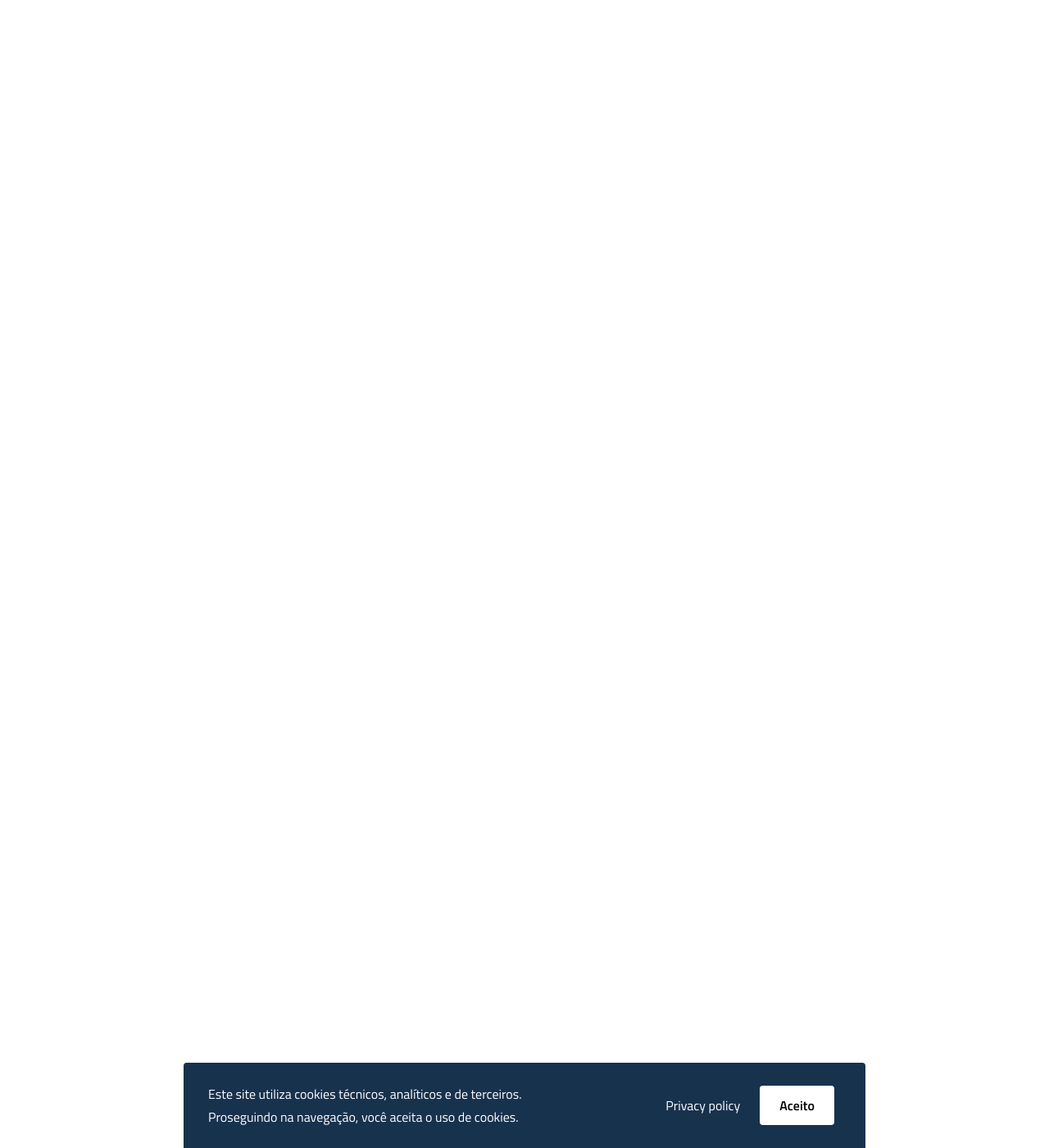
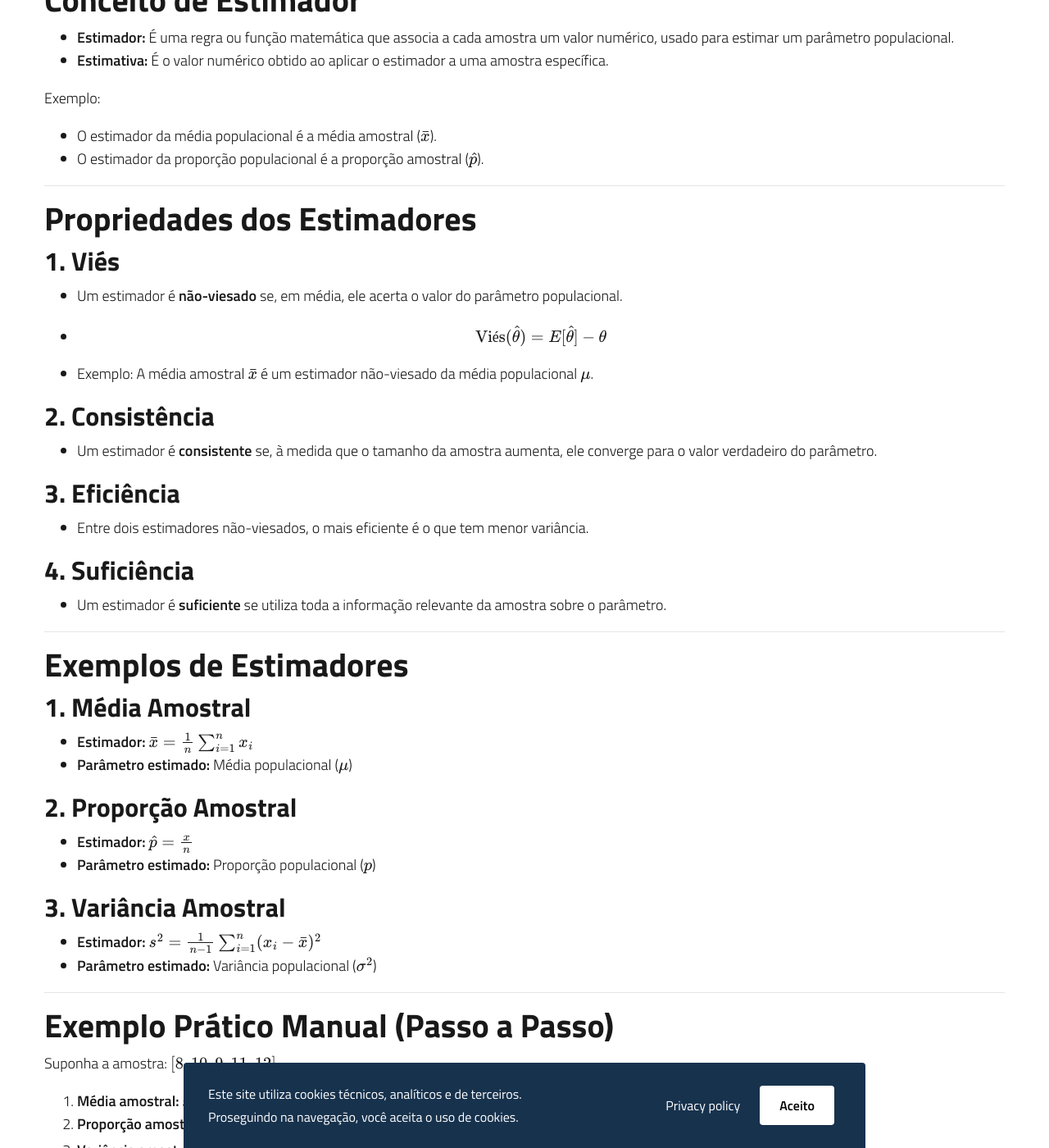
Before and after one commit to morrisonkuhlsen/morrisonkuhlsen, a Jekyll site: the page built from pt/inferencia-estatistica/estimadores.md, in a window 1280 px wide and 1400 px high, scrolled down 896 px. Shown: the whole window at 82% size. Built offline with Jekyll 4.4.1, drawn with Linux system fonts in a browser that asks for light colours; some of the changed text lies outside the part shown.

Commit message:
Conteúdo completo sobre estimadores: conceito, propriedades, exemplos manuais e em Julia, fórmulas

```diff
--- a/pt/inferencia-estatistica/estimadores.md
+++ b/pt/inferencia-estatistica/estimadores.md
@@ -8,6 +8,125 @@ permalink: /pt/inferencia-estatistica/estimadores
 order: 4
 ---
 
-# Estimadores
+Conteúdo sobre estimadores estatísticos.
 
-Conteúdo sobre estimadores estatísticos.
+## Introdução
+
+Estimadores são funções ou regras que, a partir de dados amostrais, produzem valores aproximados para parâmetros desconhecidos de uma população. Eles são fundamentais na inferência estatística, pois permitem fazer previsões e tomar decisões baseadas em amostras.
+
+![Conceito de Estimador]({{ site.baseurl }}/assets/images/estimador.png){:style="max-width: 400px; display: block; margin: 0 auto;"}
+<div class="image-caption" style="text-align: center;">Figura: O estimador é como uma "ferramenta" que transforma dados amostrais em estimativas para a população.</div>
+
+---
+
+## Conceito de Estimador
+
+- **Estimador:** É uma regra ou função matemática que associa a cada amostra um valor numérico, usado para estimar um parâmetro populacional.
+- **Estimativa:** É o valor numérico obtido ao aplicar o estimador a uma amostra específica.
+
+Exemplo:
+- O estimador da média populacional é a média amostral ($\bar{x}$).
+- O estimador da proporção populacional é a proporção amostral ($\hat{p}$).
+
+---
+
+## Propriedades dos Estimadores
+
+### 1. Viés
+- Um estimador é **não-viesado** se, em média, ele acerta o valor do parâmetro populacional.
+- $$\text{Viés}(\hat{\theta}) = E[\hat{\theta}] - \theta$$
+- Exemplo: A média amostral $\bar{x}$ é um estimador não-viesado da média populacional $\mu$.
+
+### 2. Consistência
+- Um estimador é **consistente** se, à medida que o tamanho da amostra aumenta, ele converge para o valor verdadeiro do parâmetro.
+
+### 3. Eficiência
+- Entre dois estimadores não-viesados, o mais eficiente é o que tem menor variância.
+
+### 4. Suficiência
+- Um estimador é **suficiente** se utiliza toda a informação relevante da amostra sobre o parâmetro.
+
+---
+
+## Exemplos de Estimadores
+
+### 1. Média Amostral
+
+- **Estimador:** $\bar{x} = \frac{1}{n}\sum_{i=1}^n x_i$
+- **Parâmetro estimado:** Média populacional ($\mu$)
+
+### 2. Proporção Amostral
+
+- **Estimador:** $\hat{p} = \frac{x}{n}$
+- **Parâmetro estimado:** Proporção populacional ($p$)
+
+### 3. Variância Amostral
+
+- **Estimador:** $s^2 = \frac{1}{n-1}\sum_{i=1}^n (x_i - \bar{x})^2$
+- **Parâmetro estimado:** Variância populacional ($\sigma^2$)
+
+---
+
+## Exemplo Prático Manual (Passo a Passo)
+
+Suponha a amostra: $[8, 10, 9, 11, 12]$
+
+1. **Média amostral:**
+   $$\bar{x} = \frac{8+10+9+11+12}{5} = \frac{50}{5} = 10$$
+2. **Proporção amostral (ex: quantos são maiores que 10):**
+   $$\hat{p} = \frac{2}{5} = 0,4$$
+3. **Variância amostral:**
+   $$s^2 = \frac{(8-10)^2 + (10-10)^2 + (9-10)^2 + (11-10)^2 + (12-10)^2}{5-1} = \frac{4+0+1+1+4}{4} = \frac{10}{4} = 2,5$$
+
+---
+
+## Exemplo em Julia
+
+<div class="code-container">
+  <div class="code-header">
+    <div class="code-lang">julia</div>
+    <div style="flex-grow: 1;"></div>
+    <button class="copy-button" onclick="copyCode(this)">
+      <i class="bi bi-clipboard"></i>Copiar
+    </button>
+  </div>
+  <div class="code-content">
+    <pre><code>using Statistics
+
+dados = [8, 10, 9, 11, 12]
+
+# Média amostral
+media = mean(dados)
+# Proporção de valores > 10
+prop = count(x -> x > 10, dados) / length(dados)
+# Variância amostral
+variancia = var(dados, corrected=true)
+
+println("Média amostral: $media")
+println("Proporção amostral (>10): $prop")
+println("Variância amostral: $variancia")
+</code></pre>
+  </div>
+</div>
+<div class="code-output">
+  <div class="code-output-header"># Saída</div>
+  Média amostral: 10.0<br>
+  Proporção amostral (>10): 0.4<br>
+  Variância amostral: 2.5
+</div>
+
+---
+
+## Avisos Importantes
+
+- O estimador é uma função, a estimativa é o valor numérico obtido.
+- Estimadores diferentes podem ser usados para o mesmo parâmetro, mas nem todos são igualmente bons.
+- Sempre verifique as propriedades do estimador para garantir a qualidade da inferência.
+
+---
+
+## Referências Bibliográficas
+
+1. Montgomery, D. C., & Runger, G. C. (2010). Applied Statistics and Probability for Engineers.
+2. Morettin, P. A., & Bussab, W. O. (2017). Estatística Básica.
+3. Triola, M. F. (2017). Introdução à Estatística.
```
